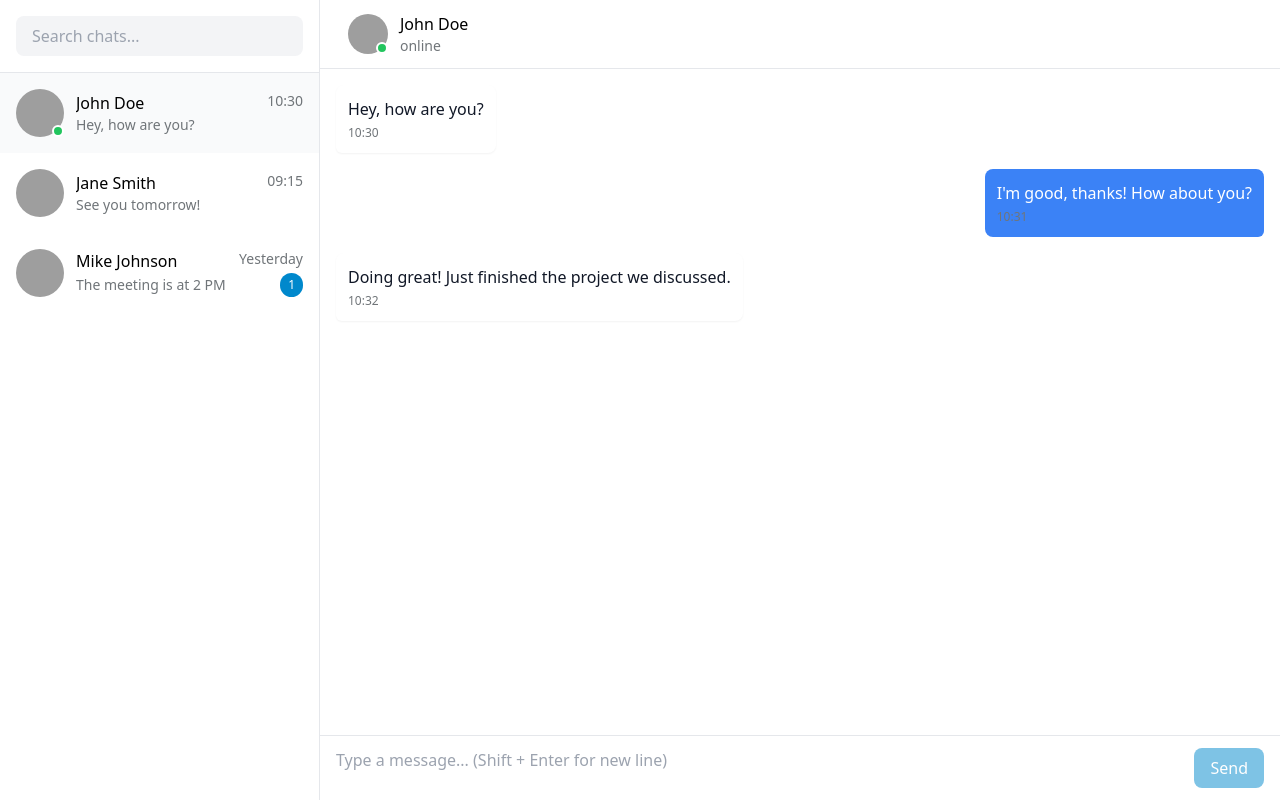
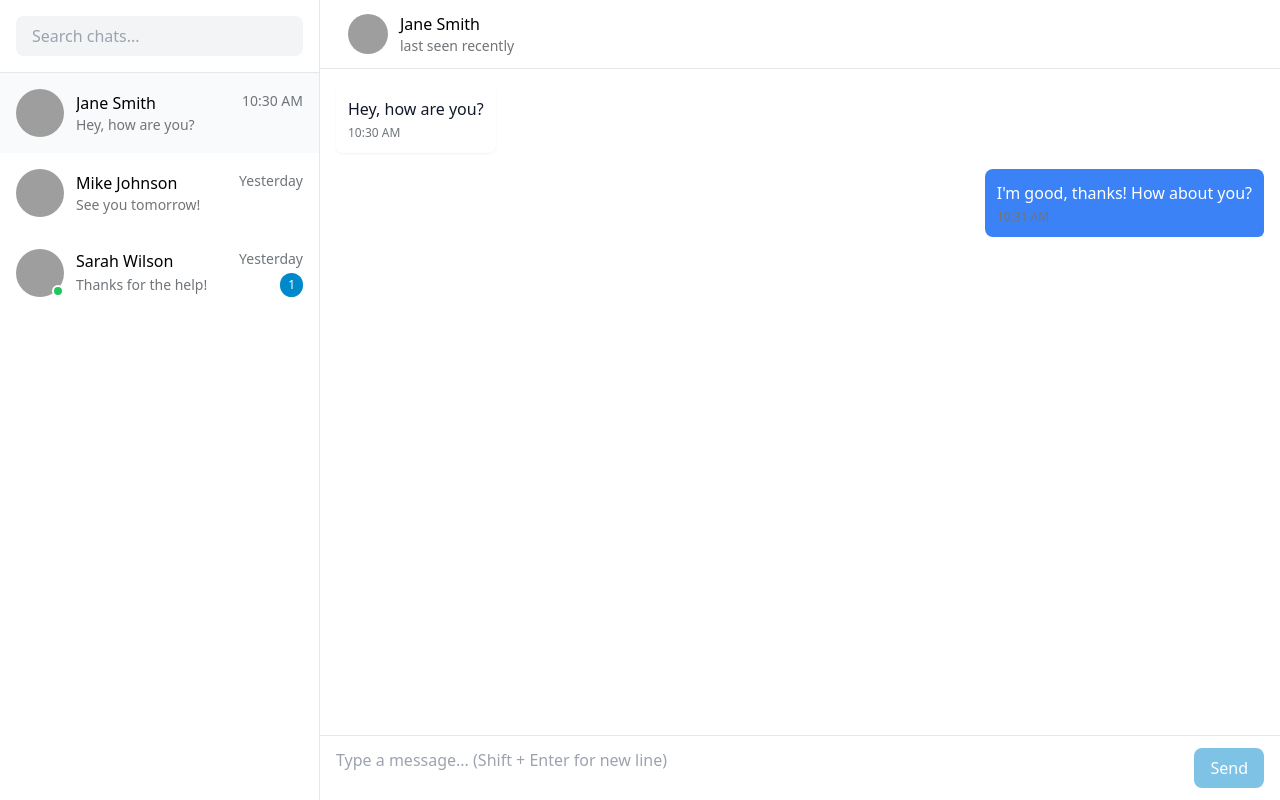
Before and after one commit to dingaidarbek/telegram_clone, a React (Vite) app: page /chat/1 in a window 1280 px wide. Built offline with nearby package versions, Linux system fonts and the light colour scheme; grey boxes are pictures that could not be loaded.

Commit message:
fixed deployment error 2

```diff
--- a/src/components/ChatList.tsx
+++ b/src/components/ChatList.tsx
@@ -5,10 +5,9 @@ import { themeClasses } from '../styles/theme'
 
 interface ChatListProps {
     chats: ChatData[]
-    onAddChat: (chat: ChatData) => void
 }
 
-function ChatList({ chats, onAddChat }: ChatListProps) {
+function ChatList({ chats }: ChatListProps) {
     const { chatId } = useParams()
     const [searchQuery, setSearchQuery] = useState('')
 
--- a/src/data/mockData.ts
+++ b/src/data/mockData.ts
@@ -1,34 +1,35 @@
-import type { Chat, Message } from '../types/chat'
+import type { ChatData, Message } from '../types/chat'
 
-export const chats: Chat[] = [
+export const chats: ChatData[] = [
     {
         id: '1',
-        name: 'John Doe',
+        name: 'Jane Smith',
         avatar: 'https://i.pravatar.cc/150?img=1',
         lastMessage: 'Hey, how are you?',
-        lastMessageTime: '10:30',
+        lastMessageTime: '10:30 AM',
         unreadCount: 2,
-        isOnline: true
-    },
-    {
-        id: '2',
-        name: 'Jane Smith',
-        avatar: 'https://i.pravatar.cc/150?img=2',
-        lastMessage: 'See you tomorrow!',
-        lastMessageTime: '09:15',
-        unreadCount: 0,
         isOnline: false,
         lastSeen: 'last seen recently'
     },
     {
+        id: '2',
+        name: 'Mike Johnson',
+        avatar: 'https://i.pravatar.cc/150?img=2',
+        lastMessage: 'See you tomorrow!',
+        lastMessageTime: 'Yesterday',
+        unreadCount: 0,
+        isOnline: false,
+        lastSeen: 'last seen yesterday at 15:30'
+    },
+    {
         id: '3',
-        name: 'Mike Johnson',
+        name: 'Sarah Wilson',
         avatar: 'https://i.pravatar.cc/150?img=3',
-        lastMessage: 'The meeting is at 2 PM',
+        lastMessage: 'Thanks for the help!',
         lastMessageTime: 'Yesterday',
         unreadCount: 1,
-        isOnline: false,
-        lastSeen: 'last seen yesterday at 15:30'
+        isOnline: true,
+        lastSeen: 'online'
     }
 ]
 
@@ -37,58 +38,52 @@ export const messages: Record<string, Message[]> = {
         {
             id: '1',
             text: 'Hey, how are you?',
-            time: '10:30',
+            time: '10:30 AM',
             isOutgoing: false
         },
         {
             id: '2',
             text: 'I\'m good, thanks! How about you?',
-            time: '10:31',
+            time: '10:31 AM',
+            isOutgoing: true
+        }
+    ],
+    '2': [
+        {
+            id: '1',
+            text: 'Are we still meeting tomorrow?',
+            time: 'Yesterday',
+            isOutgoing: false
+        },
+        {
+            id: '2',
+            text: 'Yes, at 2 PM!',
+            time: 'Yesterday',
             isOutgoing: true
         },
         {
             id: '3',
-            text: 'Doing great! Just finished the project we discussed.',
-            time: '10:32',
+            text: 'See you tomorrow!',
+            time: 'Yesterday',
             isOutgoing: false
-        }
-    ],
-    '2': [
-        {
-            id: '4',
-            text: 'Are we still on for tomorrow?',
-            time: '09:14',
-            isOutgoing: true
-        },
-        {
-            id: '5',
-            text: 'Yes, absolutely!',
-            time: '09:15',
-            isOutgoing: false
-        },
-        {
-            id: '6',
-            text: 'See you tomorrow!',
-            time: '09:15',
-            isOutgoing: true
         }
     ],
     '3': [
         {
-            id: '7',
-            text: 'Don\'t forget about the meeting',
+            id: '1',
+            text: 'Can you help me with the project?',
             time: 'Yesterday',
             isOutgoing: false
         },
         {
-            id: '8',
-            text: 'What time is it again?',
+            id: '2',
+            text: 'Of course! What do you need?',
             time: 'Yesterday',
             isOutgoing: true
         },
         {
-            id: '9',
-            text: 'The meeting is at 2 PM',
+            id: '3',
+            text: 'Thanks for the help!',
             time: 'Yesterday',
             isOutgoing: false
         }
--- a/src/pages/Chat.tsx
+++ b/src/pages/Chat.tsx
@@ -10,14 +10,6 @@ function Chat() {
     const [chats, setChats] = useState<ChatData[]>(initialChats)
     const [messages, setMessages] = useState<Record<string, Message[]>>(initialMessages)
     const currentChat = chats.find(chat => chat.id === chatId)
-
-    const handleAddChat = (newChat: ChatData) => {
-        setChats(prevChats => [...prevChats, newChat])
-        setMessages(prevMessages => ({
-            ...prevMessages,
-            [newChat.id]: []
-        }))
-    }
 
     const handleSendMessage = (text: string) => {
         if (!chatId) return
@@ -55,7 +47,7 @@ function Chat() {
         <div className="min-h-[100dvh] w-full flex">
             {/* Chat List - Always visible on desktop, conditionally visible on mobile */}
             <div className={`${chatId ? 'hidden md:block' : 'block'} w-full md:w-80`}>
-                <ChatList chats={chats} onAddChat={handleAddChat} />
+                <ChatList chats={chats} />
             </div>
 
             {/* Chat Window - Only visible when a chat is selected */}
```
